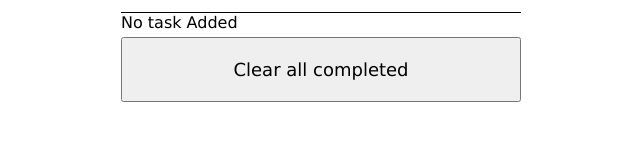
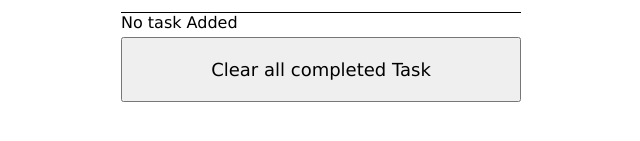
Before and after one commit to imranhossainemi/to-do-list, a website built with webpack: page src/index.html in a window 1280 px wide. Shown: the part 355-496 px from the top of the page, 319-959 px from the left. Built offline with nearby package versions, Linux system fonts and the light colour scheme.

Commit message:
Update index.html

```diff
--- a/src/index.html
+++ b/src/index.html
@@ -29,7 +29,7 @@
           </ul>
           <!-- item list end -->
         </div>
-        <button class="link-button clear-completed js-clear-completed" type="button">Clear all completed</button>
+        <button class="link-button clear-completed js-clear-completed" type="button">Clear all completed Task</button>
       </div>
     </section>
 </body>
```
